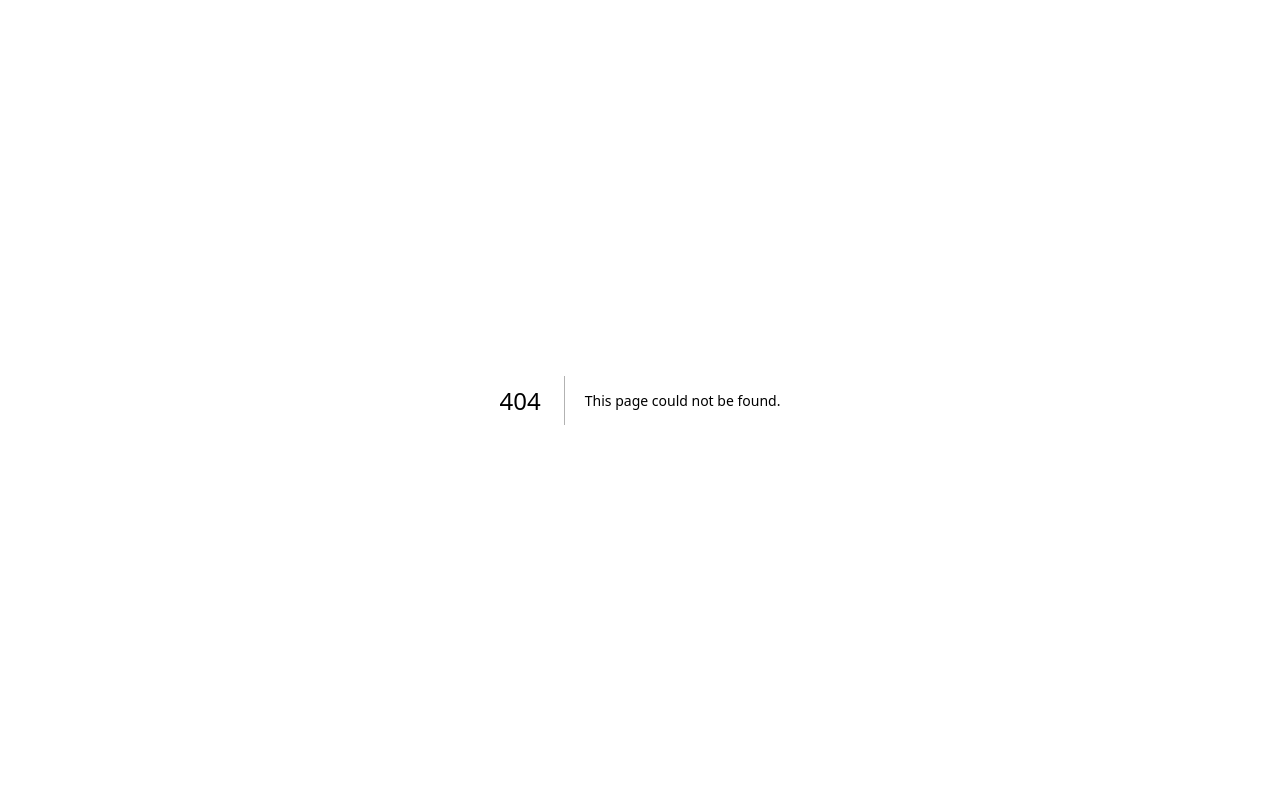
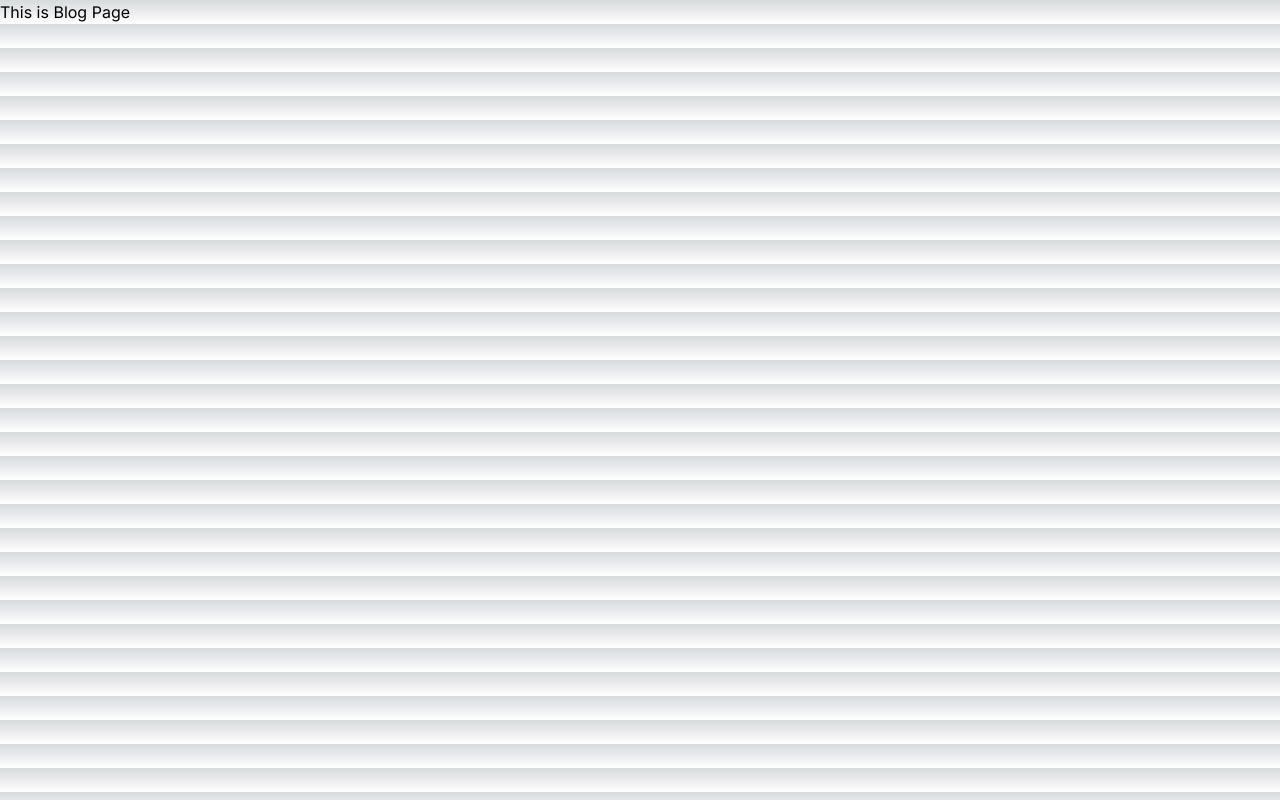
Before and after one commit to dobadat182/portfolio-twentyfour, a Next.js app: page /blog in a window 1280 px wide. Before the commit this address had no page. Built offline with nearby package versions, Linux system fonts and the light colour scheme.

Commit message:
First commit

```diff
--- a/package.json
+++ b/package.json
@@ -9,9 +9,10 @@
     "lint": "next lint"
   },
   "dependencies": {
+    "next": "14.0.4",
     "react": "^18",
     "react-dom": "^18",
-    "next": "14.0.4"
+    "react-icons": "^4.12.0"
   },
   "devDependencies": {
     "autoprefixer": "^10.0.1",
--- /dev/null
+++ b/src/app/blog/page.js
@@ -0,0 +1,5 @@
+export default function Blog() {
+    return (
+        <h4>This is Blog Page</h4>
+    )
+}
```
Also changed, not shown: 1 other file (tests, documents, lock files or other folders).
